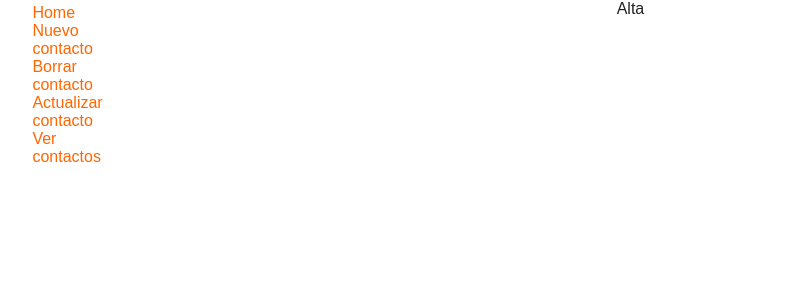
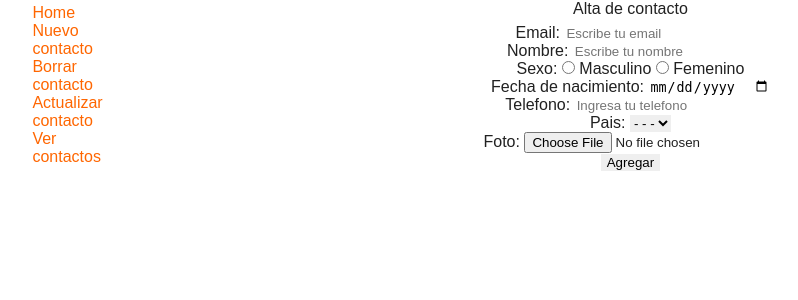
Before and after one commit to AlbertoCard/MyWeb, a PHP site: page /?op=alta in a window 1280 px wide. Shown: the top 300 px of the page, without its empty margins (110-908 px from the left). Run offline with PHP 8.4, Linux system fonts and the light colour scheme.

Commit message:
mis_contactos - formulario de alta-contacto

```diff
--- /dev/null
+++ b/PHP/MisContactos/php/agregar-contacto.php
@@ -0,0 +1,3 @@
+<?php
+    $email = $_POST["email_txt"];
+?>
--- a/PHP/MisContactos/php/alta-contacto.php
+++ b/PHP/MisContactos/php/alta-contacto.php
@@ -1 +1,41 @@
-Alta
+<form action="php/agregar-contacto.php" id="alta-contacto" name="alta_frm" method="post" enctype="multipart/form-data">
+    <fieldset>
+        <legend>Alta de contacto</legend>
+        <div>
+            <label for="email">Email: </label>
+            <input type="email" class="cambio" name="email_txt" placeholder="Escribe tu email" title="Tu email" required>
+        </div>
+        <div>
+            <label for="nombre">Nombre: </label>
+            <input type="text" class="cambio" name="nombre_txt" placeholder="Escribe tu nombre" title="Tu nombre" required>
+        </div>
+        <div>
+            <label for="m">Sexo:</label>
+            <input type="radio" id="m" name="sexo_rdo" title="Tu sexo" value="M" require> <label for="m">Masculino</label>
+            <input type="radio" id="f" name="sexo_rdo" title="Tu sexo" value="F" required> <label for="m">Femenino</label>
+        </div>
+        <div>
+            <label for="nacimiento">Fecha de nacimiento: </label>
+            <input type="date" id="nacimiento" class="cambio" name="nacimiento_txt" placeholder="Escribe tu cumpleaños" title="Tu cumple" required>
+        </div>
+        <div>
+            <label for="telefono">Telefono: </label>
+            <input type="number" id="telefono" class="cambio" name="telefono_txt" placeholder="Ingresa tu telefono" title="Tu telefono" required>
+        </div>
+        <div>
+            <label for="pais">Pais: </label>
+            <select name="pais_slc" id="pais" class="cambio">
+                <option value="">- - -</option>
+                <?php include("select-pais.php");?>
+            </select>
+        </div>
+        <div>
+            <label for="foto">Foto: </label>
+            <input type="file" id="foto" name="foto_fls" title="Sube tu foto">
+        </div>
+        <div>
+            <input type="submit" id="enviar-alta" class="cambio" name="enviar_btn" value="Agregar">
+        </div>
+        <?php include("php/mensajes.php");?>
+    </fieldset>
+</form>
```
Also changed, not shown: PHP/MisContactos/php/mensajes.php (added), PHP/MisContactos/php/select-pais.php (added).
